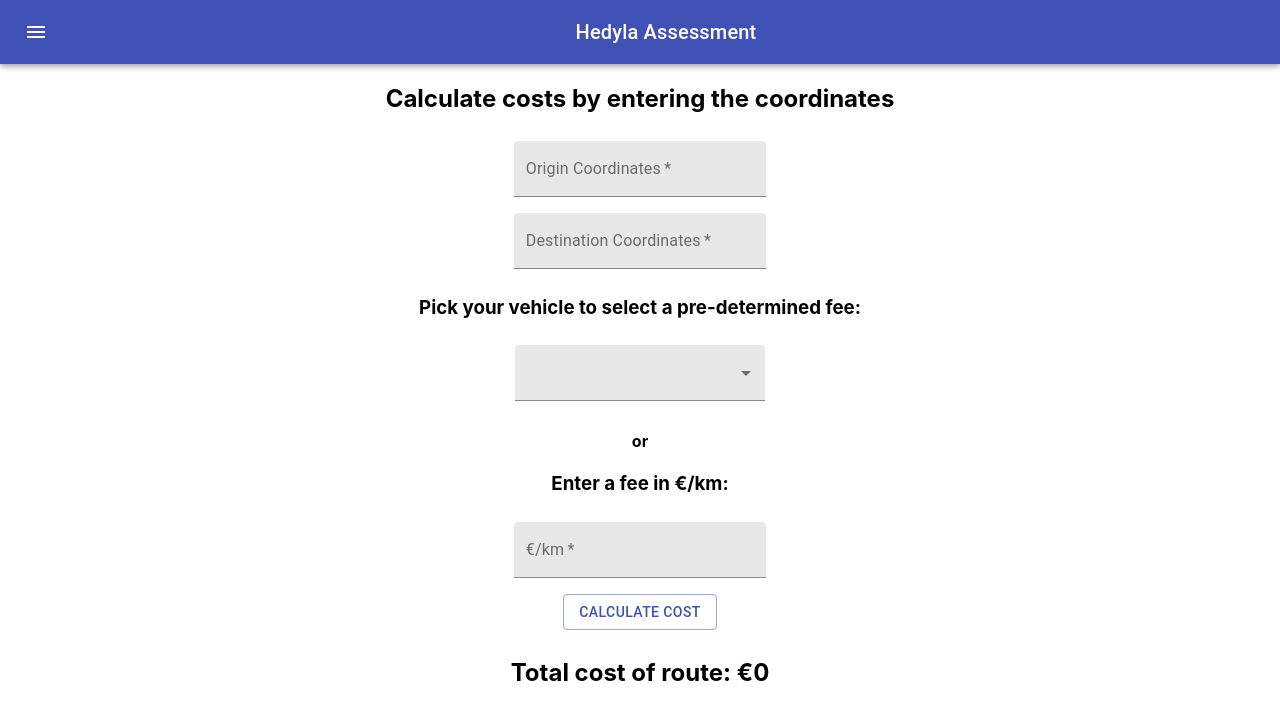
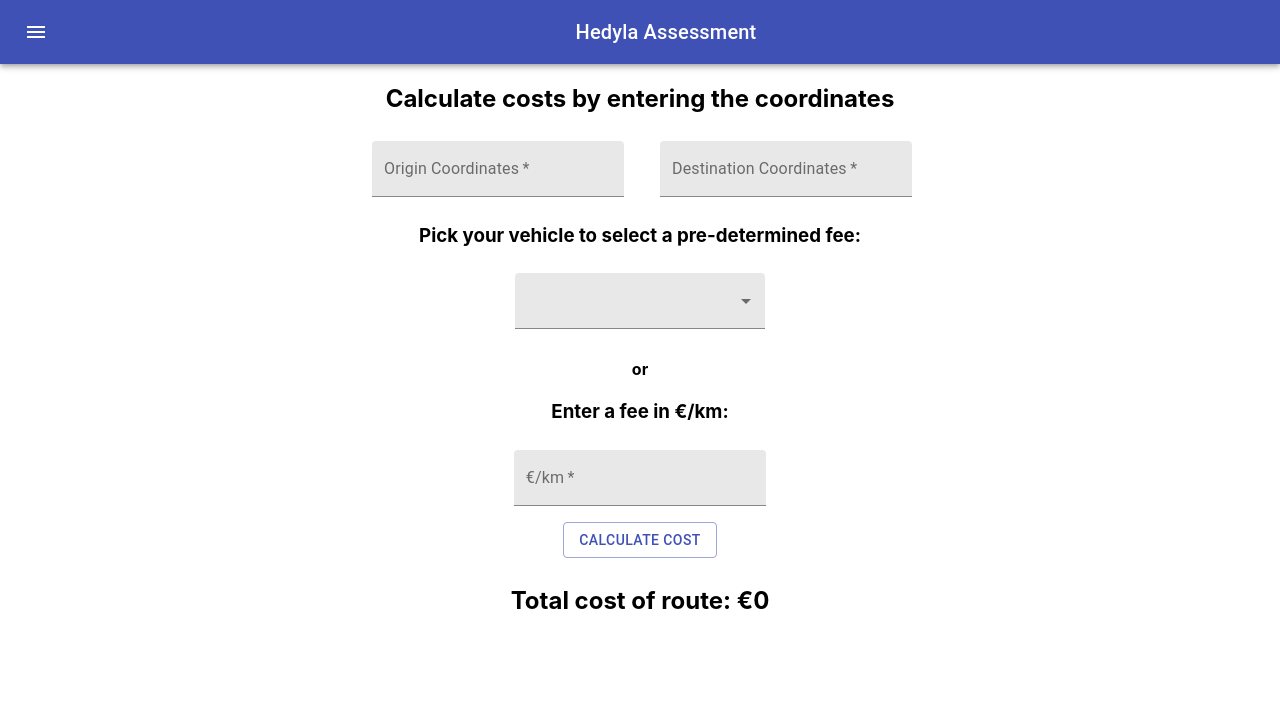
Before and after one commit to BrittanyBlake/frontend-assessment-hedyla, a React (Create React App) app: page /auto in a window 1280 px wide. Shown: the top 720 px of the page. Built offline with nearby package versions, Linux system fonts and the light colour scheme; no server answers.

Commit message:
add grid to input boxes

```diff
--- a/src/containers/DistanceHome.js
+++ b/src/containers/DistanceHome.js
@@ -4,6 +4,8 @@ import MenuItem from '@material-ui/core/MenuItem';
 import Select from '@material-ui/core/Select';
 import FormControl from '@material-ui/core/FormControl';
 import { makeStyles } from '@material-ui/core/styles';
+import Grid from '@material-ui/core/Grid';
+import Container from '@material-ui/core/Container';
 import { GetDistance } from '../redux/actions/index';
 import Input from '../components/Form/Input';
 import OutlinedButton from '../components/Button/Button';
@@ -74,8 +76,19 @@ const HomePage = () => {
   return (
     <div>
       <h2> Calculate costs by entering the coordinates</h2>
-      <Input label="Origin Coordinates" handleChange={handleOrigin} />
-      <Input label="Destination Coordinates" handleChange={handleDestination} />
+      <Container maxWidth="sm">
+        <Grid container spacing={3} maxWidth="xs">
+          <Grid item xs={6}>
+            <Input label="Origin Coordinates" handleChange={handleOrigin} />
+          </Grid>
+          <Grid item xs={6}>
+            <Input
+              label="Destination Coordinates"
+              handleChange={handleDestination}
+            />
+          </Grid>
+        </Grid>
+      </Container>
 
       <h3> Pick your vehicle to select a pre-determined fee: </h3>
       <FormControl variant="filled" className={classes.formControl}>
```
